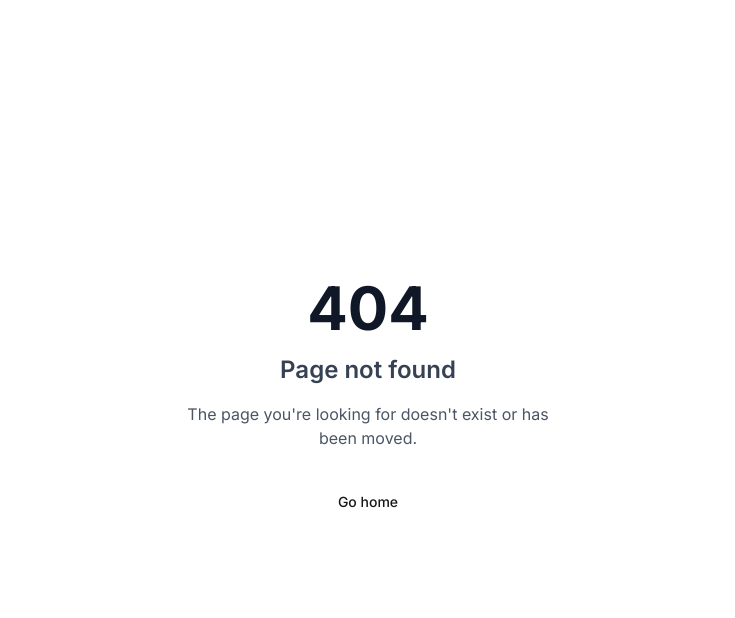
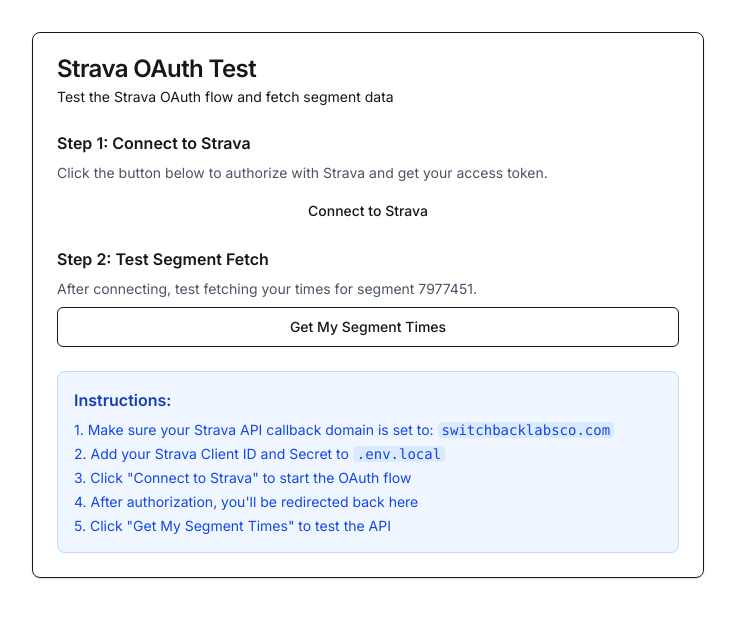
Before and after one commit to cjones88a/switchbacklabs, a Next.js app: page /strava-test in a window 1280 px wide. Before the commit this address had no page. Shown: the top 618 px of the page, without its empty margins (272-1007 px from the left). Built offline with nearby package versions, Linux system fonts and the light colour scheme.

Commit message:
Add Strava OAuth test page and API endpoints
- Create /strava-test page for testing OAuth flow
- Add test segment API endpoint for segment 7977451
- Update auth callback to redirect to test page
- Add temporary Strava Test link to navigation
- Ready for OAuth testing with proper callback domain

```diff
--- a/src/app/api/strava/auth/route.ts
+++ b/src/app/api/strava/auth/route.ts
@@ -52,8 +52,9 @@
       });
     }
 
-    // Redirect to success page or return success response
-    const redirectUrl = new URL('/race-tracker/success', process.env.NEXT_PUBLIC_APP_URL!);
+    // Redirect to test page for now
+    const redirectUrl = new URL('/strava-test', process.env.NEXT_PUBLIC_APP_URL!);
+    redirectUrl.searchParams.set('success', 'true');
     redirectUrl.searchParams.set('participantId', participant.id);
 
     return NextResponse.redirect(redirectUrl);
--- /dev/null
+++ b/src/app/api/strava/test-segment/route.ts
@@ -0,0 +1,54 @@
+import { NextRequest, NextResponse } from 'next/server';
+import { StravaAPI } from '@/lib/strava/api';
+
+export async function GET(request: NextRequest) {
+  try {
+    // For testing, we'll use a hardcoded access token
+    // In production, this would come from the database after OAuth
+    const testAccessToken = process.env.STRAVA_TEST_ACCESS_TOKEN;
+
+    if (!testAccessToken) {
+      return NextResponse.json(
+        { error: 'No test access token configured. Please add STRAVA_TEST_ACCESS_TOKEN to your environment variables.' },
+        { status: 400 }
+      );
+    }
+
+    const stravaAPI = new StravaAPI();
+    const segmentId = 7977451; // The segment you specified
+
+    // Get segment efforts for this segment
+    const efforts = await stravaAPI.getSegmentEfforts(segmentId, testAccessToken);
+
+    // Get athlete info
+    const athlete = await stravaAPI.getAthlete(testAccessToken);
+
+    return NextResponse.json({
+      success: true,
+      segmentId,
+      athlete: {
+        id: athlete.id,
+        firstname: athlete.firstname,
+        lastname: athlete.lastname,
+        username: athlete.username
+      },
+      efforts: efforts.map(effort => ({
+        id: effort.id,
+        elapsedTime: effort.elapsedTime,
+        startDate: effort.startDate,
+        prRank: effort.prRank
+      })),
+      totalEfforts: efforts.length
+    });
+
+  } catch (error) {
+    console.error('Test segment error:', error);
+    return NextResponse.json(
+      {
+        error: 'Failed to fetch segment data',
+        details: error instanceof Error ? error.message : 'Unknown error'
+      },
+      { status: 500 }
+    );
+  }
+}
--- /dev/null
+++ b/src/app/strava-test/page.tsx
@@ -0,0 +1,120 @@
+'use client';
+
+import { useState } from 'react';
+import { Button } from '@/components/ui/button';
+import { Card, CardContent, CardDescription, CardHeader, CardTitle } from '@/components/ui/card';
+
+export default function StravaTestPage() {
+  const [loading, setLoading] = useState(false);
+  const [result, setResult] = useState<any>(null);
+  const [error, setError] = useState<string | null>(null);
+
+  const handleStravaAuth = async () => {
+    try {
+      setLoading(true);
+      setError(null);
+
+      // Get the Strava auth URL
+      const response = await fetch('/api/strava/initiate');
+      const data = await response.json();
+
+      if (data.authUrl) {
+        // Redirect to Strava for authorization
+        window.location.href = data.authUrl;
+      } else {
+        throw new Error('Failed to get Strava auth URL');
+      }
+    } catch (err) {
+      setError(err instanceof Error ? err.message : 'An error occurred');
+      setLoading(false);
+    }
+  };
+
+  const testSegmentFetch = async () => {
+    try {
+      setLoading(true);
+      setError(null);
+
+      // This will be called after OAuth redirect
+      const response = await fetch('/api/strava/test-segment');
+      const data = await response.json();
+
+      setResult(data);
+    } catch (err) {
+      setError(err instanceof Error ? err.message : 'An error occurred');
+    } finally {
+      setLoading(false);
+    }
+  };
+
+  return (
+    <div className="container mx-auto px-4 py-8">
+      <div className="max-w-2xl mx-auto">
+        <Card>
+          <CardHeader>
+            <CardTitle>Strava OAuth Test</CardTitle>
+            <CardDescription>
+              Test the Strava OAuth flow and fetch segment data
+            </CardDescription>
+          </CardHeader>
+          <CardContent className="space-y-4">
+            <div className="space-y-2">
+              <h3 className="font-semibold">Step 1: Connect to Strava</h3>
+              <p className="text-sm text-gray-600">
+                Click the button below to authorize with Strava and get your access token.
+              </p>
+              <Button
+                onClick={handleStravaAuth}
+                disabled={loading}
+                className="w-full"
+              >
+                {loading ? 'Connecting...' : 'Connect to Strava'}
+              </Button>
+            </div>
+
+            <div className="space-y-2">
+              <h3 className="font-semibold">Step 2: Test Segment Fetch</h3>
+              <p className="text-sm text-gray-600">
+                After connecting, test fetching your times for segment 7977451.
+              </p>
+              <Button
+                onClick={testSegmentFetch}
+                disabled={loading}
+                variant="outline"
+                className="w-full"
+              >
+                {loading ? 'Fetching...' : 'Get My Segment Times'}
+              </Button>
+            </div>
+
+            {error && (
+              <div className="p-4 bg-red-50 border border-red-200 rounded-lg">
+                <p className="text-red-600 text-sm">{error}</p>
+              </div>
+            )}
+
+            {result && (
+              <div className="p-4 bg-green-50 border border-green-200 rounded-lg">
+                <h4 className="font-semibold text-green-800 mb-2">Success!</h4>
+                <pre className="text-xs text-green-700 overflow-auto">
+                  {JSON.stringify(result, null, 2)}
+                </pre>
+              </div>
+            )}
+
+            <div className="mt-6 p-4 bg-blue-50 border border-blue-200 rounded-lg">
+              <h4 className="font-semibold text-blue-800 mb-2">Instructions:</h4>
+              <ol className="text-sm text-blue-700 space-y-1">
+                <li>1. Make sure your Strava API callback domain is set to: <code className="bg-blue-100 px-1 rounded">switchbacklabsco.com</code></li>
+                <li>2. Add your Strava Client ID and Secret to <code className="bg-blue-100 px-1 rounded">.env.local</code></li>
+                <li>3. Click "Connect to Strava" to start the OAuth flow</li>
+                <li>4. After authorization, you'll be redirected back here</li>
+                <li>5. Click "Get My Segment Times" to test the API</li>
+              </ol>
+            </div>
+          </CardContent>
+        </Card>
+      </div>
+    </div>
+  );
+}
--- a/src/components/Header.tsx
+++ b/src/components/Header.tsx
@@ -24,6 +24,12 @@
             >
               Race Tracker
             </Link>
+            <Link
+              href="/strava-test"
+              className="text-gray-600 hover:text-gray-900 transition-colors text-sm"
+            >
+              Strava Test
+            </Link>
             <Link href="#contact">
               <Button variant="outline" size="sm">
                 Contact
```
